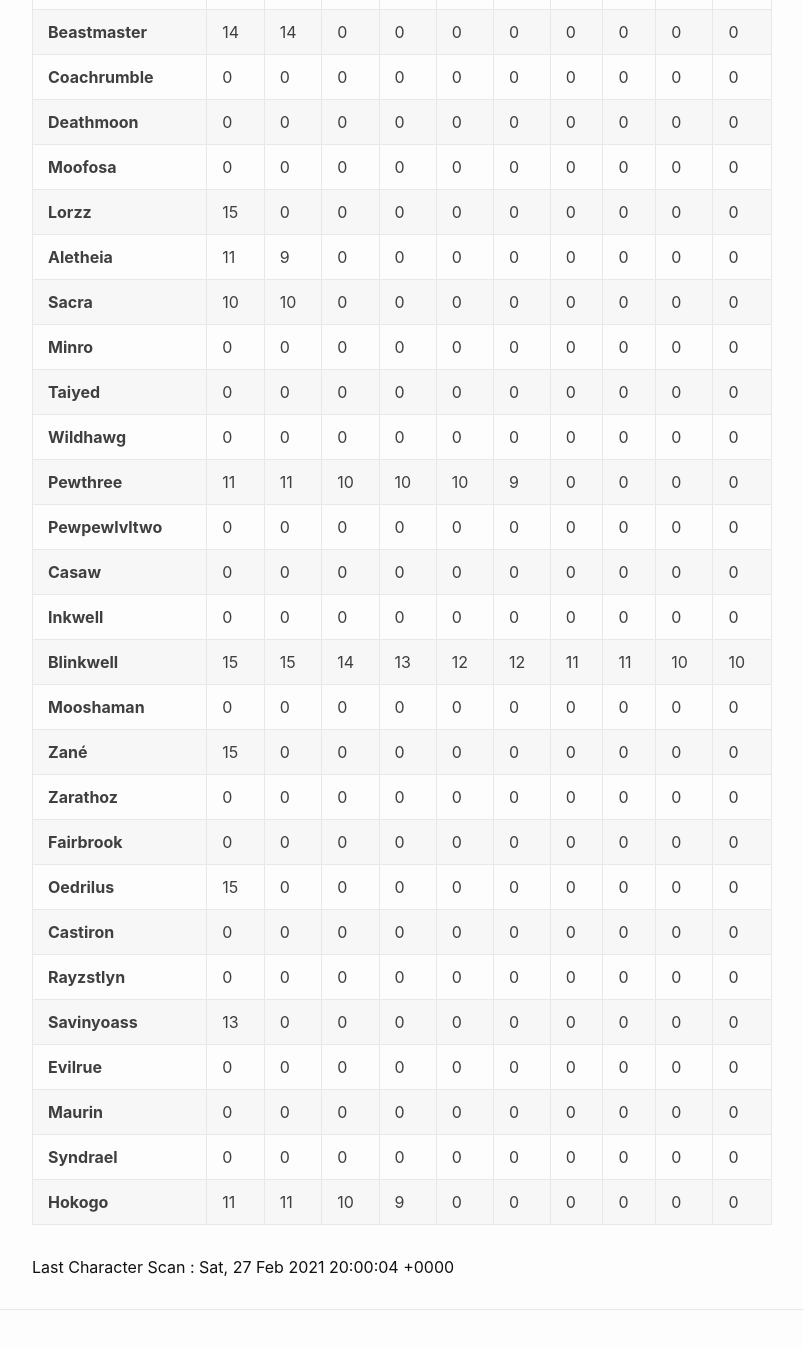
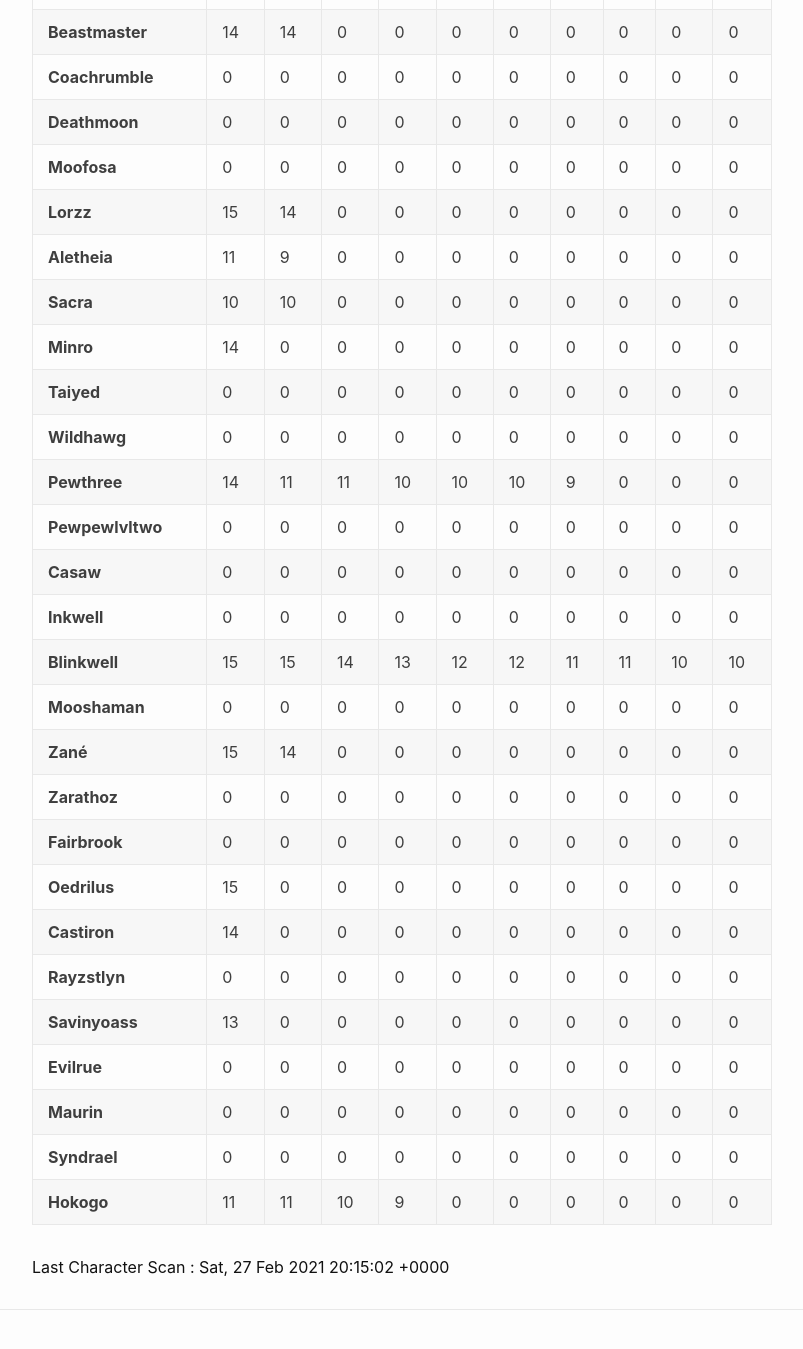
Before and after one commit to eldertribunal/keystonetracker, a Jekyll site: the page built from weekly.md, in a window 1280 px wide and 1400 px high, scrolled down 314 px. Shown: the top 1349 px of the window, without its empty margins (126-929 px from the left). Built offline with Jekyll 4.4.1, drawn with Linux system fonts in a browser that asks for light colours.

Commit message:
auto scan Sat Feb 27 20:15:38 UTC 2021

```diff
--- a/_data/scanned.json
+++ b/_data/scanned.json
@@ -1,3 +1,3 @@
 {
-  "timestamp": 1614456004
+  "timestamp": 1614456902
 }
--- a/_data/weekly.json
+++ b/_data/weekly.json
@@ -108,7 +108,7 @@
     "name": "Lorzz",
     "dungeons": [
       15,
-      0,
+      14,
       0,
       0,
       0,
@@ -152,7 +152,7 @@
   {
     "name": "Minro",
     "dungeons": [
-      0,
+      14,
       0,
       0,
       0,
@@ -197,13 +197,13 @@
   {
     "name": "Pewthree",
     "dungeons": [
+      14,
       11,
       11,
       10,
       10,
       10,
       9,
-      0,
       0,
       0,
       0
@@ -288,7 +288,7 @@
     "name": "Zan\u00e9",
     "dungeons": [
       15,
-      0,
+      14,
       0,
       0,
       0,
@@ -347,7 +347,7 @@
   {
     "name": "Castiron",
     "dungeons": [
-      0,
+      14,
       0,
       0,
       0,
```
